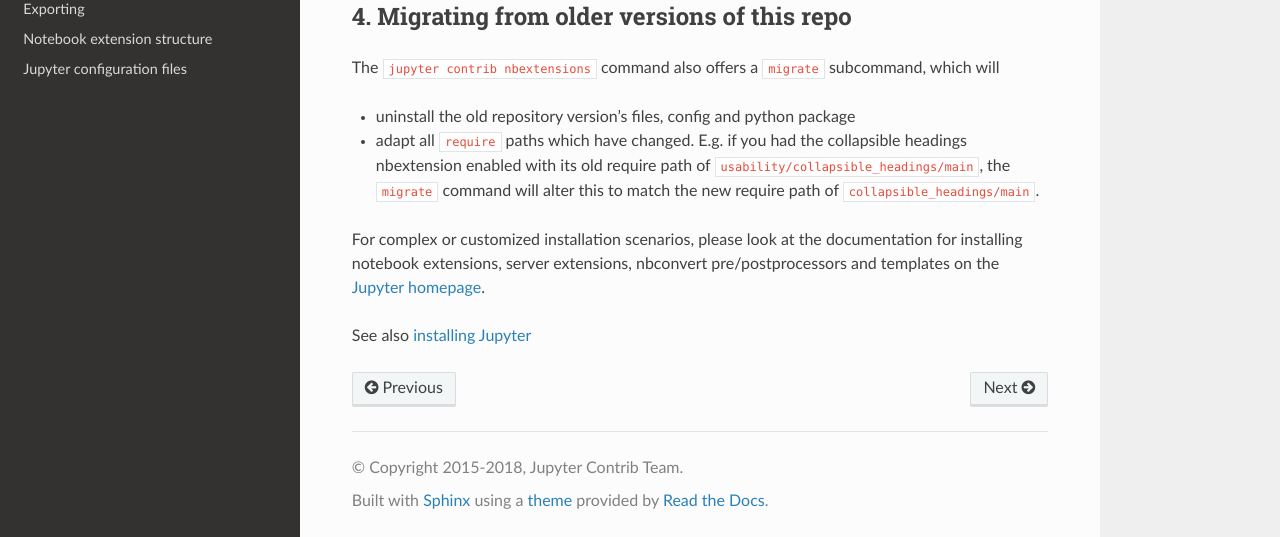
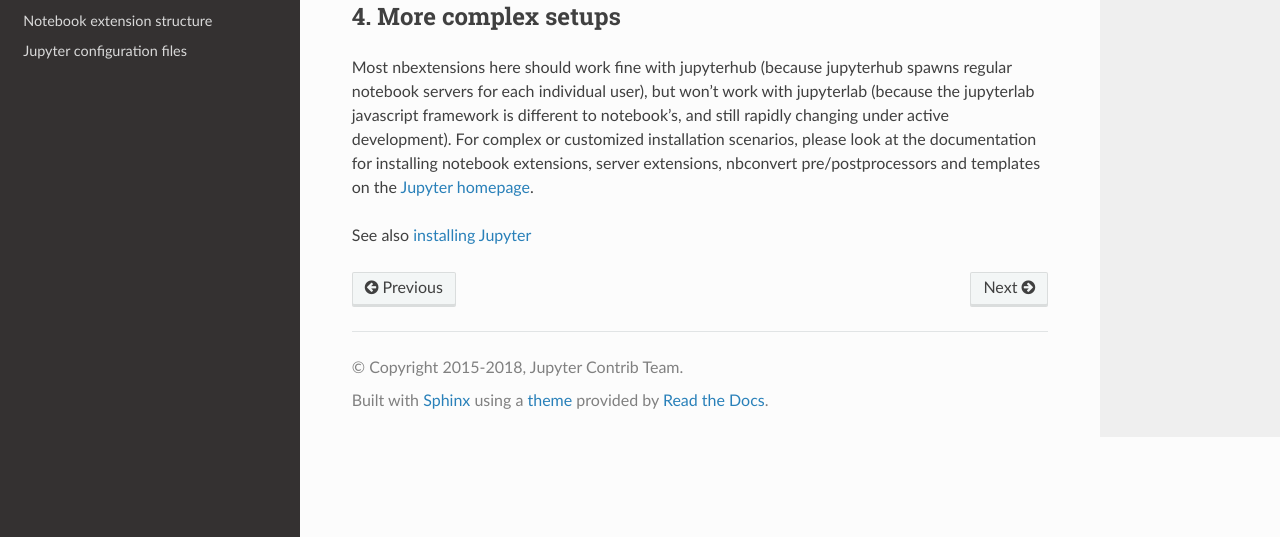
Before and after one commit to ipython-contrib/jupyter_contrib_nbextensions, a Sphinx documentation site: the page built from docs/source/install.md, in a window 1280 px wide and 900 px high, scrolled down 2982 px, cut to the strip 363-900 px from the top of the window. Built offline with Sphinx 7.4.7 and the Read the Docs theme 2.0.0, drawn with Linux system fonts in a browser that asks for light colours; pages that are not in the unit, such as notebooks, are missing from menus; some of the changed text lies outside the part shown.

Commit message:
[docs] update install docs [skip CI]
* remove reference to migrate command, which is now super old
* add a quick note about jupyterhub/lab suitability

```diff
--- a/docs/source/install.md
+++ b/docs/source/install.md
@@ -139,18 +139,10 @@ configuration options are presented.
 ![jupyter_nbextensions_configurator](https://raw.githubusercontent.com/Jupyter-contrib/jupyter_nbextensions_configurator/master/src/jupyter_nbextensions_configurator/static/nbextensions_configurator/icon.png)
 
 
-4\. Migrating from older versions of this repo
-----------------------------------------------
+4\. More complex setups
+-----------------------
 
-The `jupyter contrib nbextensions` command also offers a `migrate` subcommand,
-which will
-
- * uninstall the old repository version's files, config and python package
- * adapt all `require` paths which have changed. E.g. if you had the
-    collapsible headings nbextension enabled with its old require path of
-    `usability/collapsible_headings/main`, the `migrate` command will alter
-    this to match the new require path of `collapsible_headings/main`.
-
+Most nbextensions here should work fine with jupyterhub (because jupyterhub spawns regular notebook servers for each individual user), but won't work with jupyterlab (because the jupyterlab javascript framework is different to notebook's, and still rapidly changing under active development).
 For complex or customized installation scenarios, please look at the
 documentation for installing notebook extensions, server extensions, nbconvert
 pre/postprocessors and templates on the [Jupyter homepage](https://jupyter.org).
```
Also changed, not shown: README.md (+3 -11 lines).
